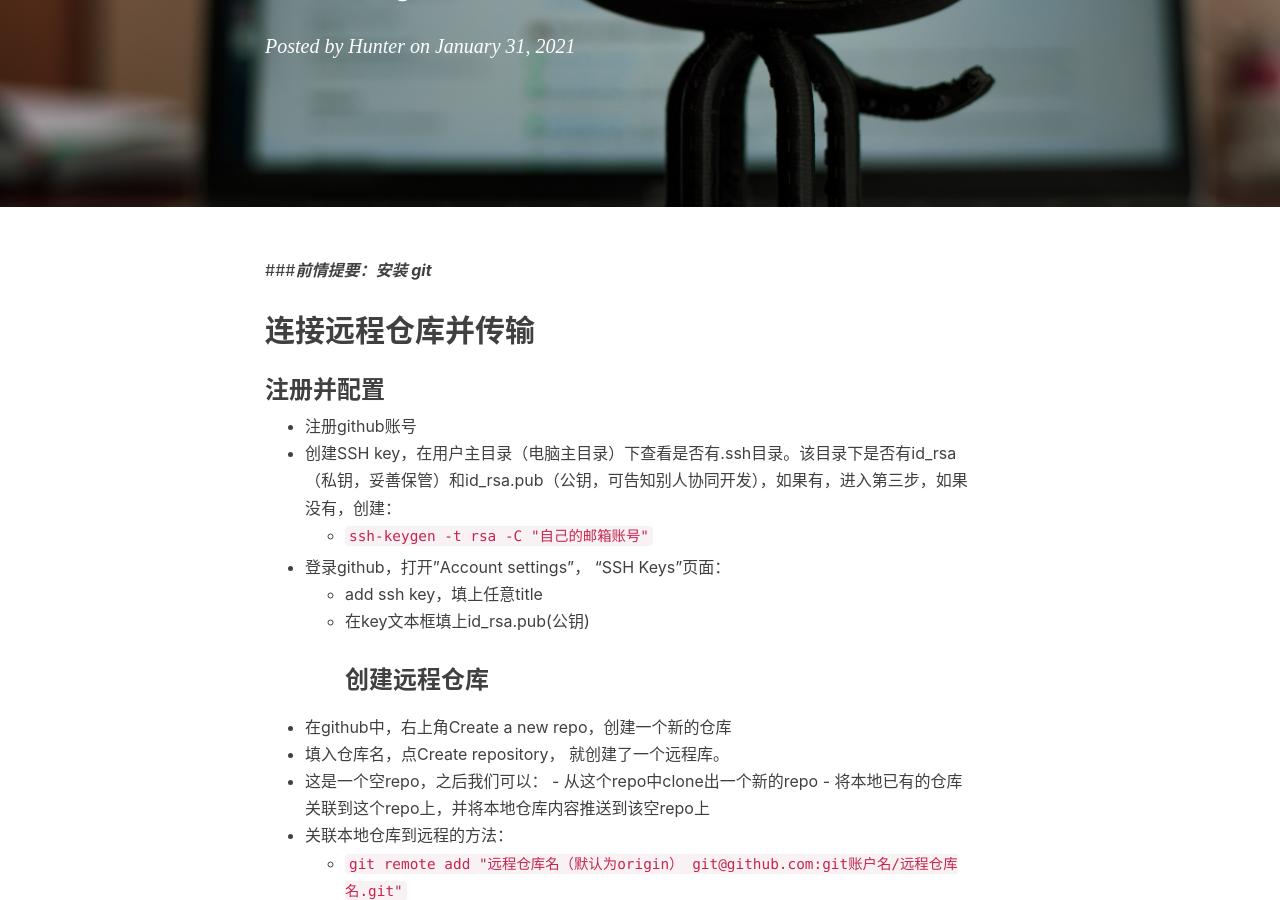
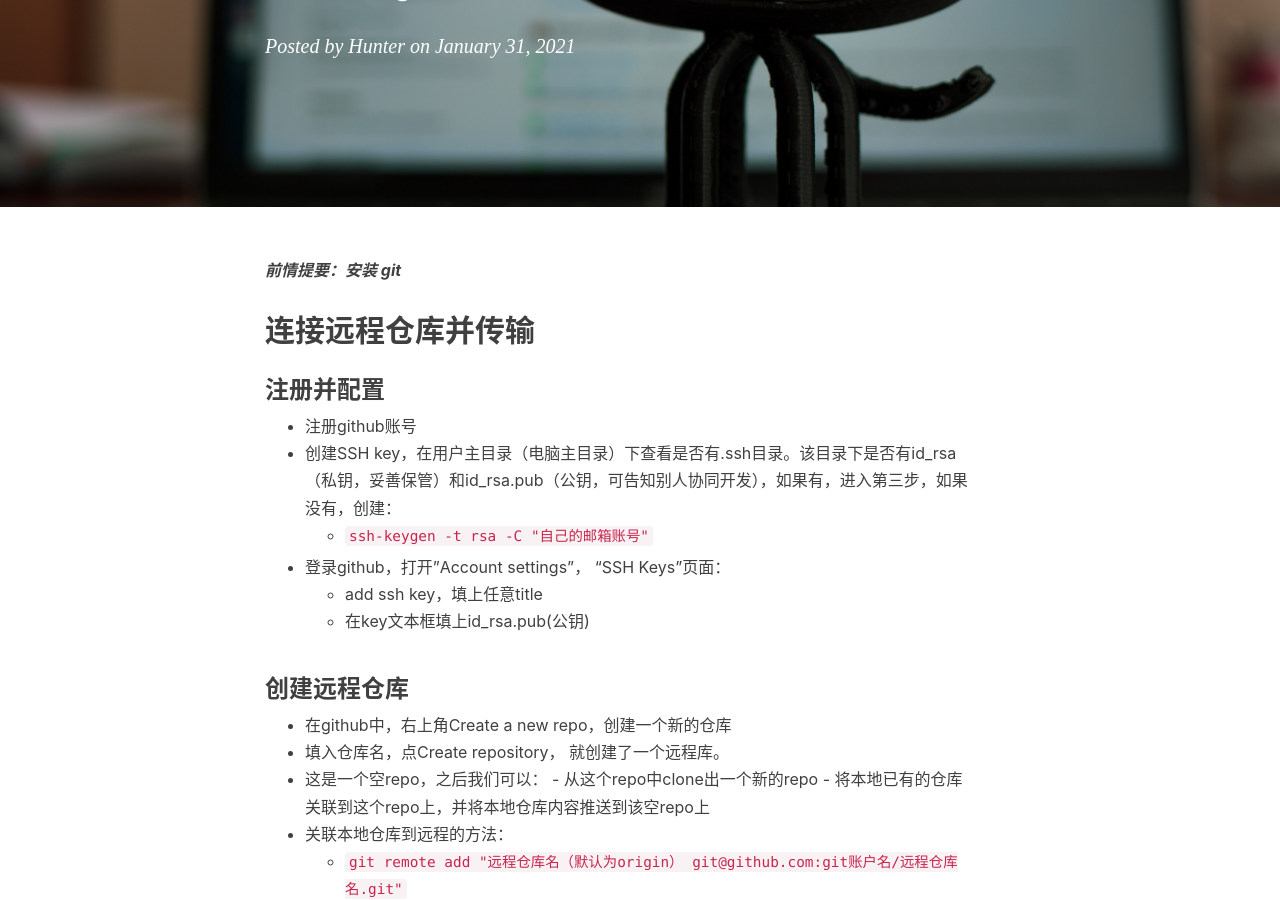
Before and after one commit to zhtyyx/zhtyyx.github.io, a Jekyll site: the page built from _posts/2021-01-31-gitfirst.markdown, in a window 1280 px wide and 900 px high, scrolled down 316 px. Built offline with Jekyll 4.4.1, drawn with Linux system fonts in a browser that asks for light colours; nearby versions of some CDN libraries; comment, search, counter and statistics services are not loaded.

Commit message:
update article

```diff
--- a/_posts/2021-01-31-gitfirst.markdown
+++ b/_posts/2021-01-31-gitfirst.markdown
@@ -9,7 +9,7 @@ tags:
     - git
 ---
 
-###***前情提要：安装 git***
+***前情提要：安装 git***
 ## 连接远程仓库并传输
 ### 注册并配置
 
@@ -19,6 +19,7 @@ tags:
  - 登录github，打开"Account settings"， "SSH Keys"页面：
 	- add ssh key，填上任意title
 	- 在key文本框填上id_rsa.pub(公钥)
+
 ### 创建远程仓库
  - 在github中，右上角Create a new repo，创建一个新的仓库
  - 填入仓库名，点Create repository， 就创建了一个远程库。
```
